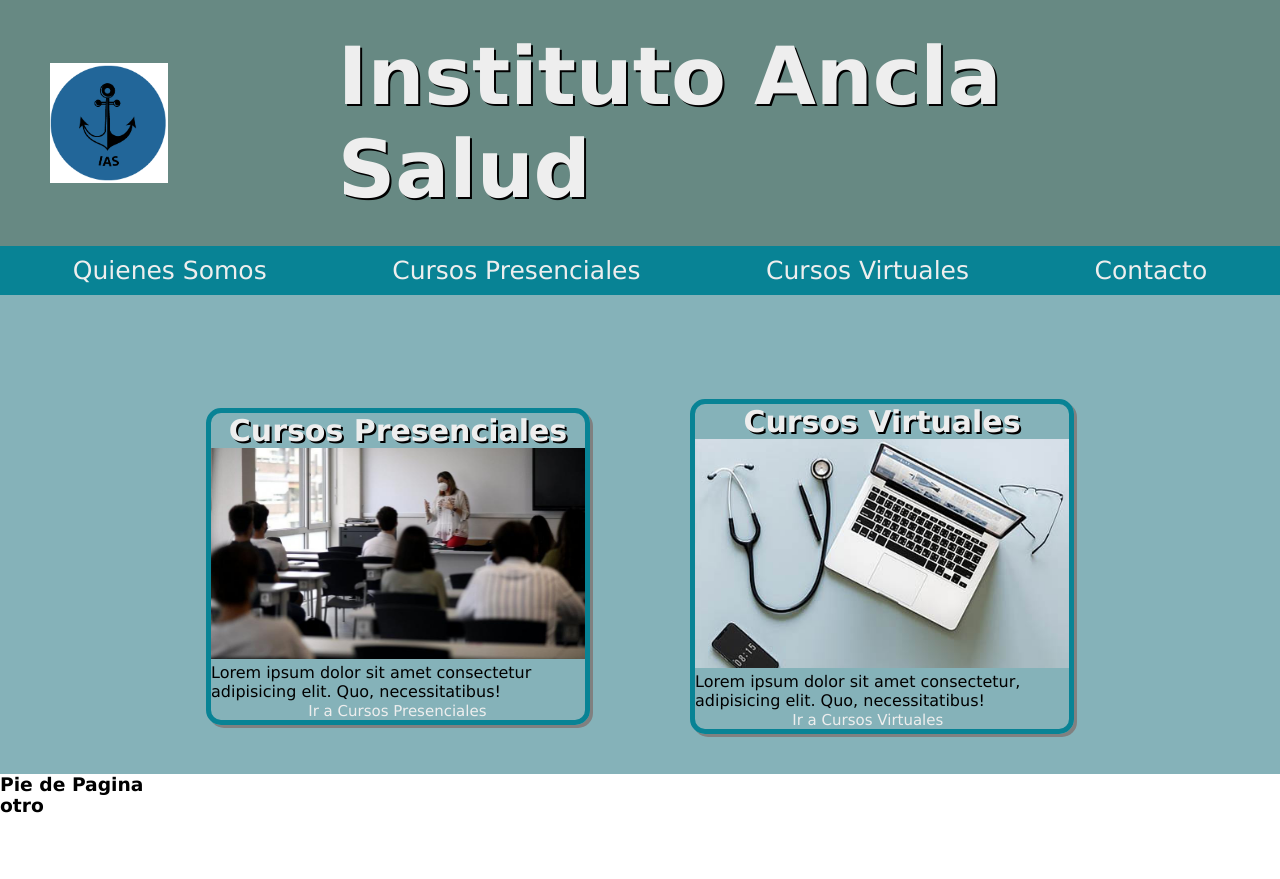
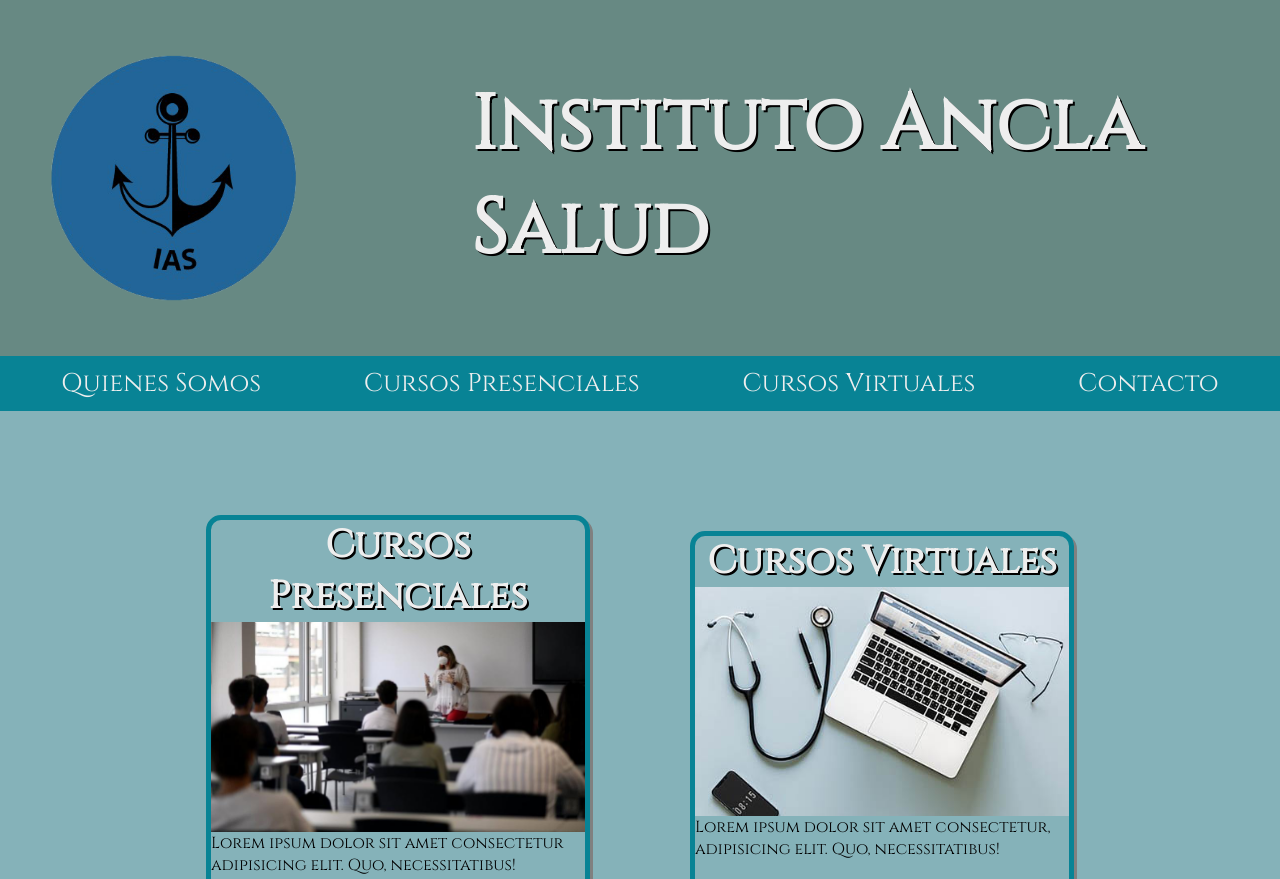
Before and after one commit to Ceci314/ancla-tp, a plain HTML site: page index.html in a window 1280 px wide. Shown: the top 879 px of the page. Before the commit the page ends 816 px from the top, so only its background shows below. Drawn offline with Linux system fonts and the light colour scheme.

Commit message:
modifique fuentes, tamaños y logo

```diff
--- a/CSS/estilos.css
+++ b/CSS/estilos.css
@@ -2,11 +2,10 @@
     margin: 0px;
     padding: 0px;
     box-sizing: border-box;
-    font-family:'Lucida Sans', 'Lucida Sans Regular', 'Lucida Grande', 'Lucida Sans Unicode', Geneva, Verdana, sans-serif
-}
+    font-family: 'Cinzel', sans-serif, 'Lucida Sans Unicode', Geneva, Verdana, sans-serif;
+    }
 
-
-.encabezado{
+  .encabezado{
     display:flex;
     justify-content: flex-start;
     background-color: #678983;
@@ -17,13 +16,16 @@
 }
 
 .logo{
-    width: 120px;
-    height: 120px;
+    width: 20vw;
+    height: 20vw;
+    /* width: 150px;
+    height: 150px; */
     margin: 20px;
 }
 h1{
     color:#eeeeee;
-    font-size: 80px;
+    font-size: 6vw;
+    /* font-size: 80px;  */
     text-shadow: 2px 2px black;
 }
 
@@ -39,7 +41,8 @@ h1{
 .menuAncla{
     text-decoration: none;
     color:#eeeeee;
-    font-size: 25px;
+    /* font-size: 25px; */
+    font-size: 2vw;
  }
 .principal{
         display: flex;
@@ -50,6 +53,8 @@ h1{
         padding-top: 5%;
 }
 .section{
+    display:flex;
+    flex-direction: column;
     border: 5px solid  #088395;
     border-radius: 15px;
     margin: 40px;
@@ -68,14 +73,16 @@ h1{
     text-align: center;
     color: #eeeeee;
     text-shadow: 2px 2px black;
-    font-size: 30px;
+    font-size: 3vw;
+    /* font-size: 30px; */
 }
 .anclas{
     text-decoration: none;
     color:  #eeeeee;
     margin: 25%;
     padding: 1%;
-    font-size: 15px;
+    font-size: 1,5vw;
+    /* font-size: 15px; */
 
 }
     /*.pie {
--- a/index.html
+++ b/index.html
@@ -5,14 +5,15 @@
     <meta charset="UTF-8">
     <meta http-equiv="X-UA-Compatible" content="IE=edge">
     <meta name="viewport" content="width=device-width, initial-scale=1.0">
-    <link rel="icon" href="./IMG/IAS logo.png">
+    <link rel="icon" href="./IMG/logo.png">
+    <link href="https://fonts.googleapis.com/css2?family=Cinzel&family=Domine&family=Dosis&display=swap" rel="stylesheet">
     <link rel="stylesheet" href="./CSS/estilos.css">
     <title>Cursos Ancla Salud</title>
 </head>
 
 <body>
      <header class="encabezado">
-        <img class="logo" src="./IMG/IAS logo.png"/>
+        <img class="logo" src="./IMG/logo.png"/>
         <h1>Instituto Ancla Salud</h1>
     </header>
         <nav>
```
Also changed, not shown: IMG/logo.png (added).
